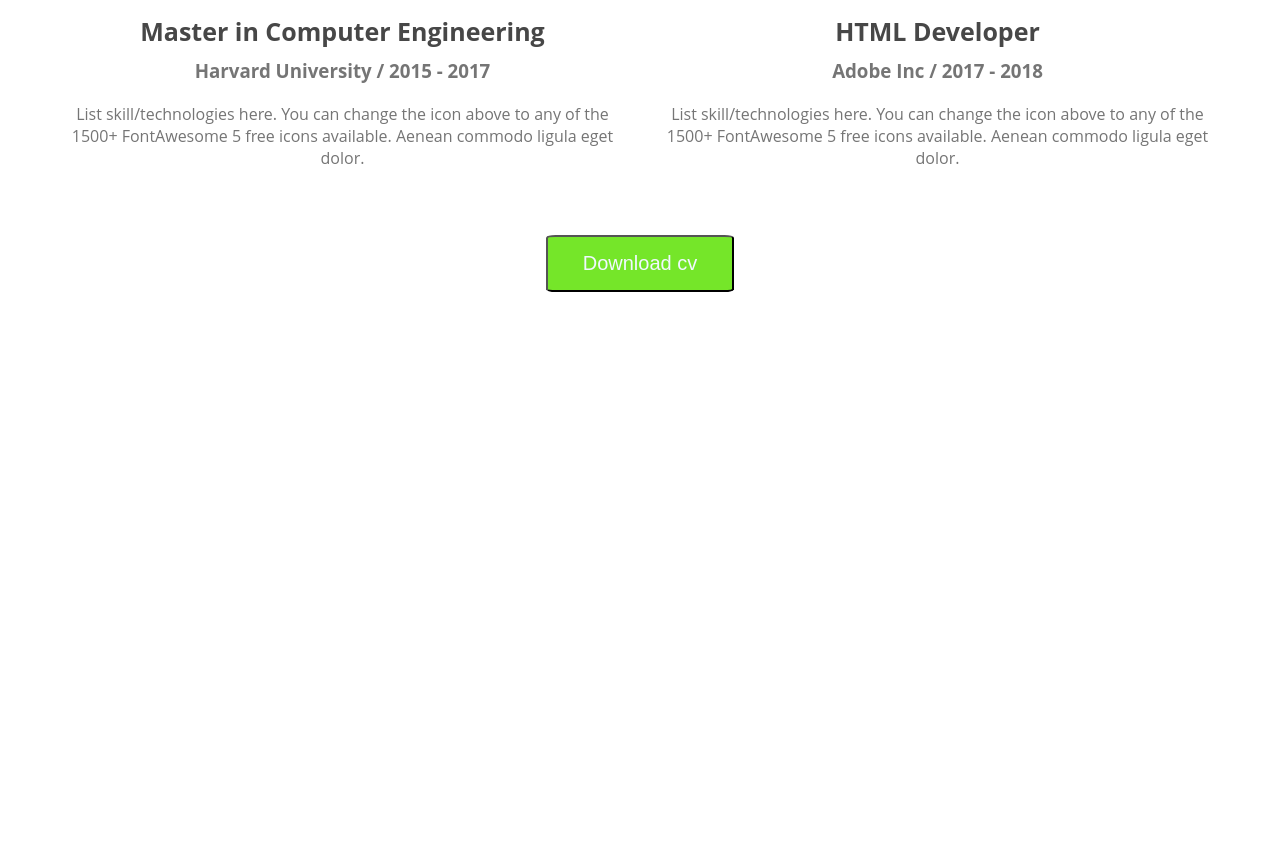
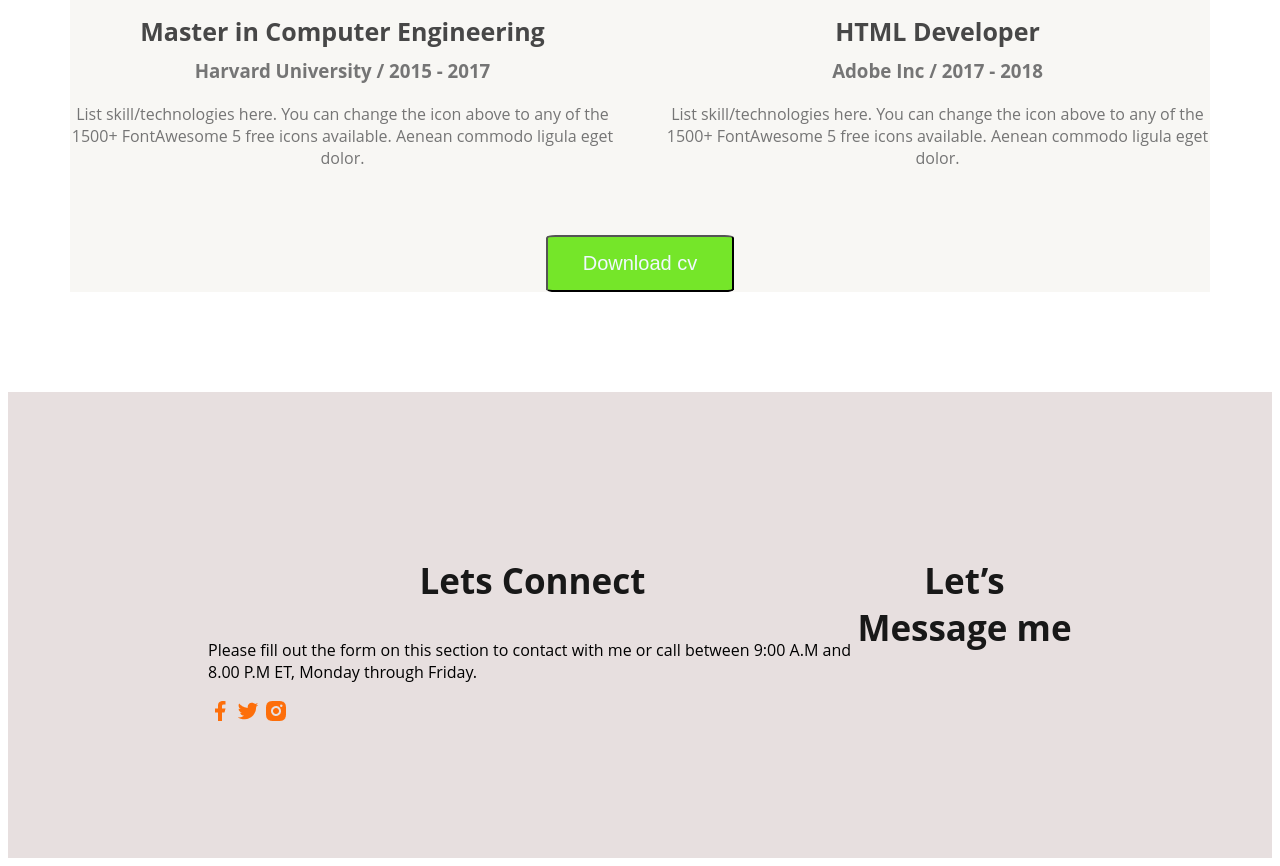
Before and after one commit to Rabby-3338/my-first-portfolio, a plain HTML site: page index.html in a window 1280 px wide. Shown: the part 3124-3990 px from the top of the page. Before the commit the page ends 3424 px from the top, so only its background shows below. Drawn offline with Linux system fonts and the light colour scheme.

Commit message:
footer section added

```diff
--- a/index.html
+++ b/index.html
@@ -82,7 +82,7 @@
             </div>
         </section>
 
-        <section>
+        <section class="sec">
             <div class="section-title">A summary of My Resume</div>
             <div class="resume-container">
               <div class="resume-column">
@@ -145,6 +145,18 @@
 
     </main>
     <footer>
+        <div class="footer-column">
+            <h3 class="section-title">Lets Connect</h3>
+            <p class="section-description">Please fill out the form on this section to contact with me or call between 9:00 A.M and 8.00 P.M ET, Monday through Friday.</p>
+            <div class="social-links">
+                <a href=""><img src="images/icons/facebook.png" alt=""></a>
+                <a href=""><img src="images/icons/twitter.png" alt=""></a>
+                <a href=""><img src="images/icons/insta.png" alt=""></a>
+            </div>
+        </div>
+        <div class="footer-column">
+            <h3 class="section-title">Let’s Message me</h3>
+        </div>
 
     </footer>
 
--- a/styles/portfolio.css
+++ b/styles/portfolio.css
@@ -94,6 +94,12 @@ main{
     margin: 0 auto;
     text-align: center;
 }
+
+.sec{
+    background-color: rgba(238, 233, 227, 0.39);
+  justify-content: space-between;
+}
+
 main section{
     margin-top: 130px;
 }
@@ -157,3 +163,11 @@ margin-bottom: 10px;
 .download-cv{
     margin-top: 50px;
 }
+
+
+footer{
+    display: flex;
+    background: #e7dfdf;
+    margin-top: 100px;
+    padding: 130px 200px;
+}
```
